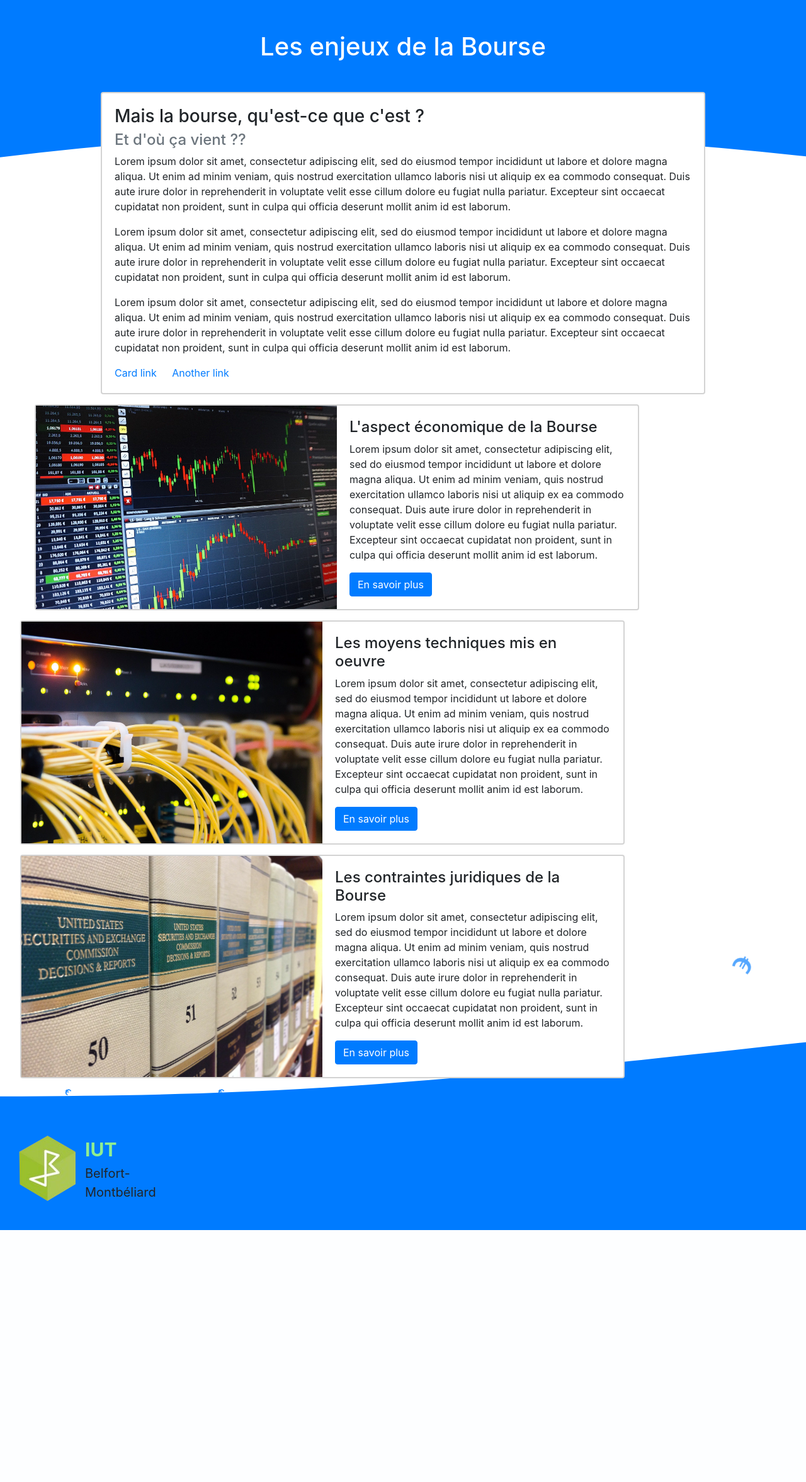
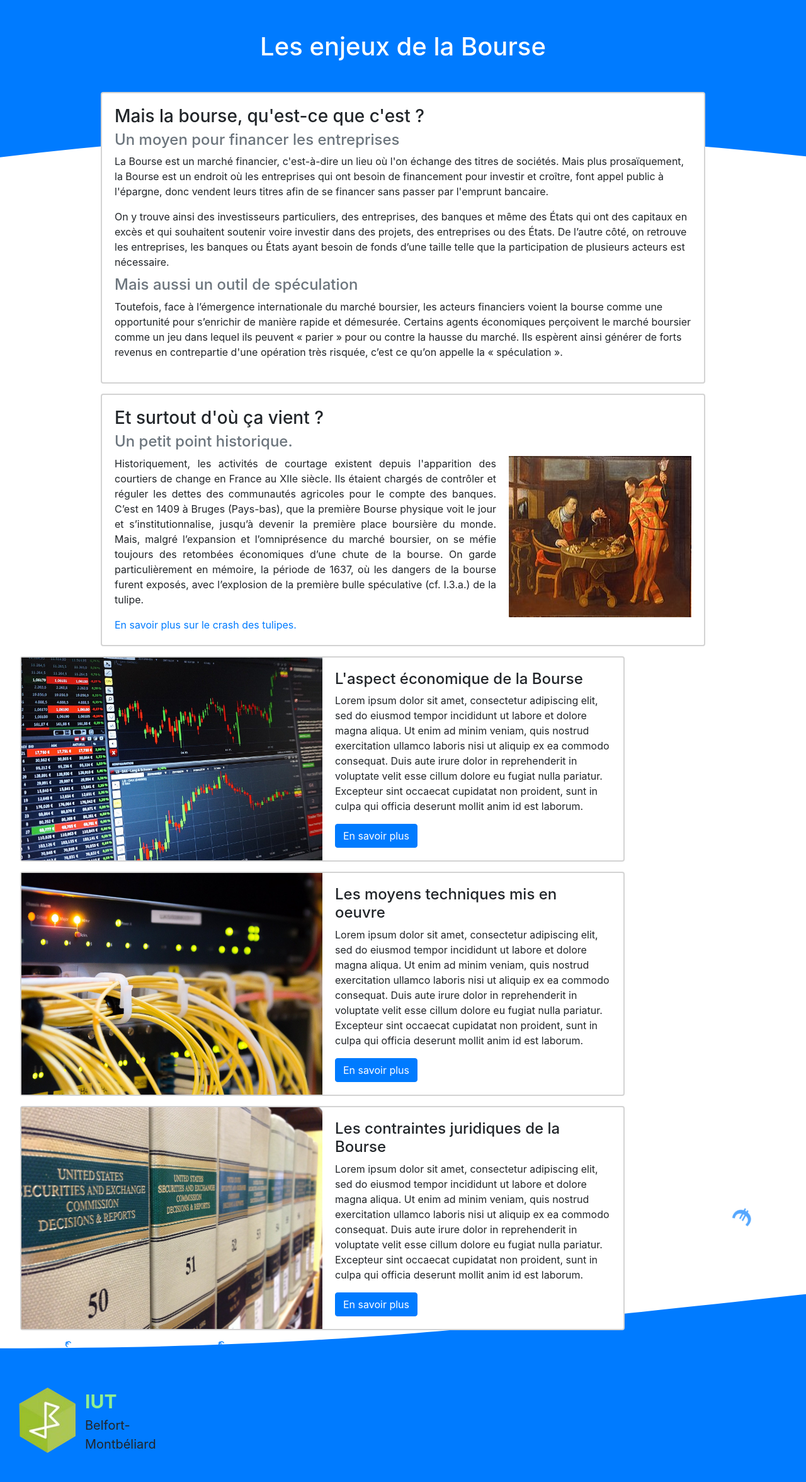
Before and after one commit to Projet-Tuteure/Projet-Tuteure-S1, a PHP site: page / in a window 1280 px wide. Shown: the part 56-2409 px from the top of the page at 63% size. Before the commit the page ends 2009 px from the top, so only its background shows below. Run offline with PHP 8.4, Linux system fonts and the light colour scheme.

Commit message:
page accueil texte

```diff
--- a/css/style.css
+++ b/css/style.css
@@ -49,6 +49,21 @@
    width: 50%;
  }
 }
+
+.text_image{
+  display: flex;
+  flex-direction: row;
+}
+
+.text_image p{
+  padding-right: 20px;
+  text-align: justify;
+}
+
+.text_image img{
+  width: 100%;
+}
+
 @media only screen and (max-width: 800px) {
  .card_image{
    height: 200px;
@@ -59,11 +74,22 @@
    height: auto;
    width: 100%;
  }
+
+ .text_image{
+   display: flex;
+   flex-direction: column;
+ }
 }
 
 .logo_iut{
   margin-left: 30px;
 }
+
+/*
+------------------------------------------------------------------------
+Euro animation
+------------------------------------------------------------------------
+*/
 
 @keyframes animate {
   0%{
--- a/index.php
+++ b/index.php
@@ -5,12 +5,23 @@
     <div class="card w-75 mx-auto mb-3 card_content">
       <div class="card-body">
         <h3 class="card-title">Mais la bourse, qu'est-ce que c'est ?</h3>
-        <h4 class="card-subtitle mb-2 text-muted">Et d'où ça vient ??</h4>
-        <p class="card-text">Lorem ipsum dolor sit amet, consectetur adipiscing elit, sed do eiusmod tempor incididunt ut labore et dolore magna aliqua. Ut enim ad minim veniam, quis nostrud exercitation ullamco laboris nisi ut aliquip ex ea commodo consequat. Duis aute irure dolor in reprehenderit in voluptate velit esse cillum dolore eu fugiat nulla pariatur. Excepteur sint occaecat cupidatat non proident, sunt in culpa qui officia deserunt mollit anim id est laborum.</p>
-        <p class="card-text">Lorem ipsum dolor sit amet, consectetur adipiscing elit, sed do eiusmod tempor incididunt ut labore et dolore magna aliqua. Ut enim ad minim veniam, quis nostrud exercitation ullamco laboris nisi ut aliquip ex ea commodo consequat. Duis aute irure dolor in reprehenderit in voluptate velit esse cillum dolore eu fugiat nulla pariatur. Excepteur sint occaecat cupidatat non proident, sunt in culpa qui officia deserunt mollit anim id est laborum.</p>
-        <p class="card-text">Lorem ipsum dolor sit amet, consectetur adipiscing elit, sed do eiusmod tempor incididunt ut labore et dolore magna aliqua. Ut enim ad minim veniam, quis nostrud exercitation ullamco laboris nisi ut aliquip ex ea commodo consequat. Duis aute irure dolor in reprehenderit in voluptate velit esse cillum dolore eu fugiat nulla pariatur. Excepteur sint occaecat cupidatat non proident, sunt in culpa qui officia deserunt mollit anim id est laborum.</p>
-        <a href="#" class="card-link">Card link</a>
-        <a href="#" class="card-link">Another link</a>
+        <h4 class="card-subtitle mb-2 text-muted">Un moyen pour financer les entreprises</h4>
+        <p class="card-text">La Bourse est un marché financier, c'est-à-dire un lieu où l'on échange des titres de sociétés. Mais plus prosaïquement, la Bourse est un endroit où les entreprises qui ont besoin de financement pour investir et croître, font appel public à l'épargne, donc vendent leurs titres afin de se financer sans passer par l'emprunt bancaire.</p>
+        <p>On y trouve ainsi des investisseurs particuliers, des entreprises, des banques et même des États qui ont des capitaux en excès et qui souhaitent soutenir voire investir dans des projets, des entreprises ou des États. De l’autre côté, on retrouve les entreprises, les banques ou États ayant besoin de fonds d’une taille telle que la participation de plusieurs acteurs est nécessaire.</p>
+        <h4 class="card-subtitle mb-2 text-muted">Mais aussi un outil de spéculation</h4>
+        <p>Toutefois, face à l’émergence internationale du marché boursier, les acteurs financiers voient la bourse comme une opportunité pour s’enrichir de manière rapide et démesurée. Certains agents économiques perçoivent le marché boursier comme un jeu dans lequel ils peuvent « parier » pour ou contre la hausse du marché. Ils espèrent ainsi générer de forts revenus en contrepartie d'une opération très risquée, c’est ce qu’on appelle la « spéculation ».</p>
+      </div>
+    </div>
+
+    <div class="card w-75 mx-auto mb-3 card_content">
+      <div class="card-body">
+        <h3 class="card-title">Et surtout d'où ça vient ? </h3>
+        <h4 class="card-subtitle mb-2 text-muted">Un petit point historique.</h4>
+        <div class="text_image">
+          <p class="card-text">Historiquement, les activités de courtage existent depuis l'apparition des courtiers de change en France au XIIe siècle. Ils étaient chargés de contrôler et réguler les dettes des communautés agricoles pour le compte des banques. C’est en 1409 à Bruges (Pays-bas), que la première Bourse physique voit le jour et s’institutionnalise, jusqu’à devenir la première place boursière du monde. Mais, malgré l’expansion et l’omniprésence du marché boursier, on se méfie toujours des retombées économiques d’une chute de la bourse. On garde particulièrement en mémoire, la période de 1637, où les dangers de la bourse furent exposés, avec l’explosion de la première bulle spéculative (cf. I.3.a.) de la tulipe.</p>
+          <img src="assets/tulipomanie.jpg" alt="tulipomanie">
+        </div>
+        <a href="https://fr.wikipedia.org/wiki/Tulipomanie" class="card-link">En savoir plus sur le crash des tulipes.</a>
       </div>
     </div>
 
```
Also changed, not shown: assets/tulipomanie.jpg (added).
